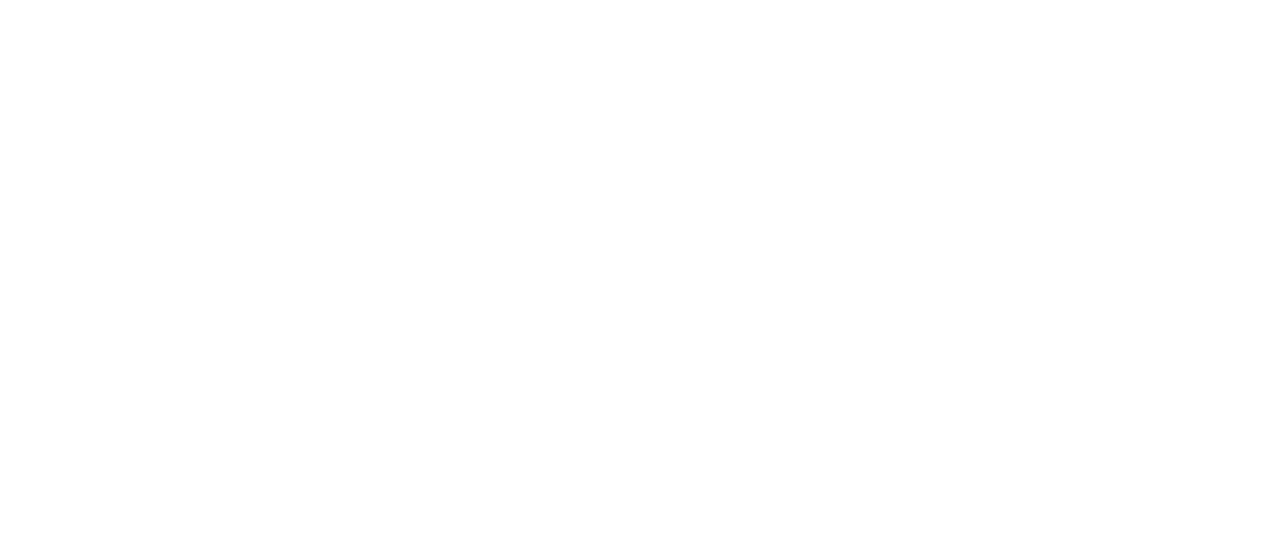
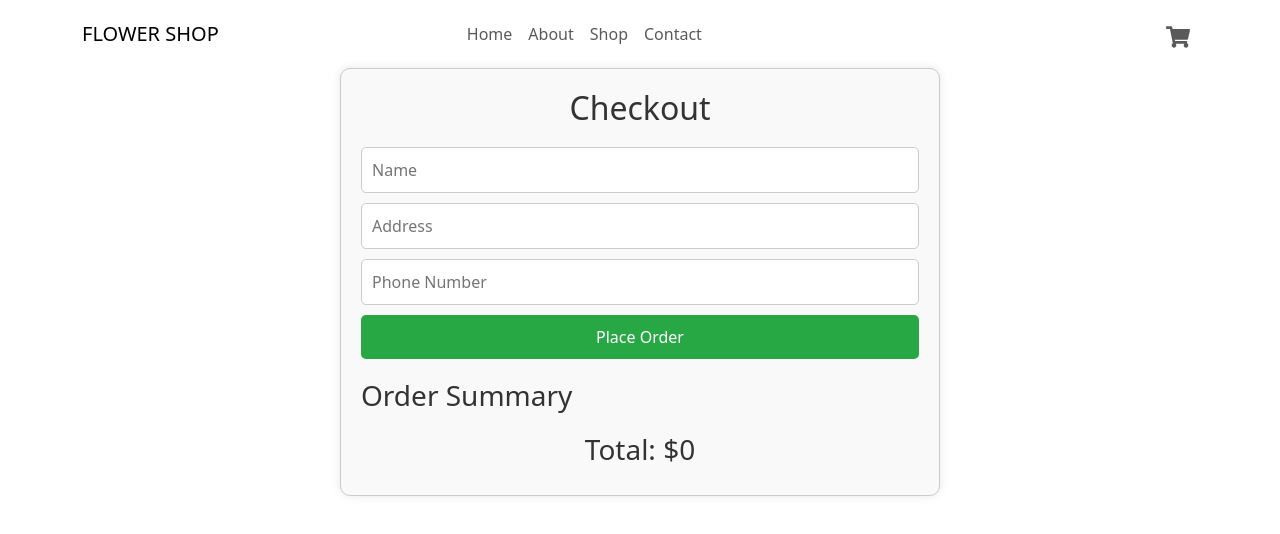
Before and after one commit to Rouabhia2002/Flower-shop, a React (Vite) app: page /checkout in a window 1280 px wide. Before the commit this address had no page. Shown: the top 534 px of the page. Built offline with nearby package versions, Linux system fonts and the light colour scheme.

Commit message:
add checkout

```diff
--- a/src/App.jsx
+++ b/src/App.jsx
@@ -6,6 +6,8 @@
 import ShopPage from '../src/pages/ShopPage.jsx';
 import { SelectedItemProvider } from './context/SelectedItemContext.jsx';
 import OpencartPage from '../src/pages/OpencartPage.jsx';
+import CheckoutPage from '../src/pages/CheckoutPage.jsx'; // Ensure this is the correct path
+
 
 function App() {
   return (
@@ -17,6 +19,7 @@
           <Route path="/contact" element={<ContactPage />} />
           <Route path="/shop" element={<ShopPage />} />
           <Route path="/opencart" element={<OpencartPage />} />
+          <Route path="/checkout" element={<CheckoutPage/>} />
         </Routes>
       </Router>
     </SelectedItemProvider>
--- /dev/null
+++ b/src/components/Checkout/Checkout.css
@@ -0,0 +1,65 @@
+.checkout-container {
+    max-width: 600px;
+    margin: 0 auto;
+    padding: 20px;
+    border: 1px solid #ccc;
+    border-radius: 10px;
+    box-shadow: 0 0 10px rgba(0, 0, 0, 0.1);
+    background-color: #f9f9f9;
+  }
+
+  .checkout-heading {
+    text-align: center;
+    margin-bottom: 20px;
+    color: #333;
+  }
+
+  .checkout-form {
+    display: flex;
+    flex-direction: column;
+    gap: 10px;
+    margin-bottom: 20px;
+  }
+
+  .checkout-input {
+    padding: 10px;
+    font-size: 16px;
+    border-radius: 5px;
+    border: 1px solid #ccc;
+  }
+
+  .checkout-button {
+    padding: 10px;
+    font-size: 16px;
+    border-radius: 5px;
+    border: none;
+    background-color: #28a745;
+    color: #fff;
+    cursor: pointer;
+  }
+
+  .checkout-button:hover {
+    background-color: #218838;
+  }
+
+  .checkout-subheading {
+    margin-top: 20px;
+    margin-bottom: 10px;
+    color: #333;
+  }
+
+  .checkout-order-item {
+    display: flex;
+    justify-content: space-between;
+    margin-bottom: 10px;
+    padding: 10px;
+    border: 1px solid #ccc;
+    border-radius: 5px;
+    background-color: #fff;
+  }
+
+  .checkout-total {
+    text-align: center;
+    margin-top: 20px;
+    color: #333;
+  }
--- /dev/null
+++ b/src/components/Checkout/Checkout.jsx
@@ -0,0 +1,60 @@
+import React, { useContext, useState } from 'react';
+import { SelectedItemContext } from '../../context/SelectedItemContext.jsx';
+import './Checkout.css';
+
+const Checkout = () => {
+  const { CartItem, calculateTotalPrice } = useContext(SelectedItemContext);
+  const [name, setName] = useState('');
+  const [address, setAddress] = useState('');
+  const [phone, setPhone] = useState('');
+
+  const handleCheckout = (e) => {
+    e.preventDefault();
+    // Handle order processing here
+    alert('Order placed successfully!');
+  };
+
+  return (
+    <div className="checkout-container">
+      <h2 className="checkout-heading">Checkout</h2>
+      <form onSubmit={handleCheckout} className="checkout-form">
+        <input
+          type="text"
+          value={name}
+          onChange={(e) => setName(e.target.value)}
+          placeholder="Name"
+          required
+          className="checkout-input"
+        />
+        <input
+          type="text"
+          value={address}
+          onChange={(e) => setAddress(e.target.value)}
+          placeholder="Address"
+          required
+          className="checkout-input"
+        />
+        <input
+          type="tel"
+          value={phone}
+          onChange={(e) => setPhone(e.target.value)}
+          placeholder="Phone Number"
+          required
+          className="checkout-input"
+        />
+        <button type="submit" className="checkout-button">Place Order</button>
+      </form>
+      <h3 className="checkout-subheading">Order Summary</h3>
+      {CartItem.map(item => (
+        <div key={item.id} className="checkout-order-item">
+          <p>{item.title}</p>
+          <p>{item.name} x {item.quantity}</p>
+          <p>${item.price * item.quantity}</p>
+        </div>
+      ))}
+      <h3 className="checkout-total">Total: ${calculateTotalPrice()}</h3>
+    </div>
+  );
+};
+
+export default Checkout;
--- a/src/components/Contact/Contact.jsx
+++ b/src/components/Contact/Contact.jsx
@@ -27,10 +27,10 @@
         <h1>Get In Touch With Us</h1>
         <p>Share some details here. This is a flexible section where you can share anything you want. It could be details or some information.</p>
         <h3>Address</h3>
-        <p>2972 Westheimer Rd. Santa Ana, Illinois 85486</p>
+        <p>1245 logement Alger babzouar</p>
         <div className='contact-info'>
           <h3>Phone</h3>
-          <span>(+91) 987 654 321</span>
+          <span>(+213) 555859300</span>
 
           <h3>Email</h3>
           <span>info@contact.com</span>
--- a/src/components/Navbarr/Navbarr.jsx
+++ b/src/components/Navbarr/Navbarr.jsx
@@ -1,40 +1,32 @@
 import React, { useContext, useState } from 'react';
+import { NavLink } from 'react-router-dom';
 import Container from 'react-bootstrap/Container';
 import Nav from 'react-bootstrap/Nav';
 import Navbar from 'react-bootstrap/Navbar';
-import { NavLink } from 'react-router-dom';
-import { FaShoppingCart } from 'react-icons/fa';
 import Offcanvas from 'react-bootstrap/Offcanvas';
 import Stack from 'react-bootstrap/Stack';
+import { FaShoppingCart } from 'react-icons/fa';
+import { CiCircleRemove } from 'react-icons/ci';
 import { SelectedItemContext } from '../../context/SelectedItemContext'; // Adjust path as necessary
-import { CiCircleRemove } from "react-icons/ci";
 
 function Navbarr() {
   const [show, setShow] = useState(false);
-  const { CartItem ,calculateTotalPrice ,handleRemoveItem} = useContext(SelectedItemContext);
+  const { CartItem, calculateTotalPrice, handleRemoveItem } = useContext(SelectedItemContext);
 
   const handleClose = () => setShow(false);
   const handleShow = () => setShow(true);
 
   return (
-    <Navbar collapseOnSelect  expand="lg"  className="custom-navbar">
+    <Navbar collapseOnSelect expand="lg" className="custom-navbar">
       <Container>
         <Navbar.Brand as={NavLink} to="/">FLOWER SHOP</Navbar.Brand>
         <Navbar.Toggle aria-controls="responsive-navbar-nav" />
         <Navbar.Collapse id="responsive-navbar-nav">
           <Nav className="mx-auto">
-            <Nav.Link as={NavLink} to="/" end>
-              Home
-            </Nav.Link>
-            <Nav.Link as={NavLink} to="/about">
-              About
-            </Nav.Link>
-            <Nav.Link as={NavLink} to="/shop">
-              Shop
-            </Nav.Link>
-            <Nav.Link as={NavLink} to="/contact">
-              Contact
-            </Nav.Link>
+            <Nav.Link as={NavLink} to="/" end>Home</Nav.Link>
+            <Nav.Link as={NavLink} to="/about">About</Nav.Link>
+            <Nav.Link as={NavLink} to="/shop">Shop</Nav.Link>
+            <Nav.Link as={NavLink} to="/contact">Contact</Nav.Link>
           </Nav>
           <Nav className="ms-auto">
             <Nav.Link onClick={handleShow} style={{ fontSize: '24px' }}>
@@ -49,7 +41,7 @@
           <Offcanvas.Title>Shopping Cart</Offcanvas.Title>
         </Offcanvas.Header>
         <Offcanvas.Body>
-          {Array.isArray(CartItem) ? (
+          {Array.isArray(CartItem) && CartItem.length > 0 ? (
             <Stack gap={3}>
               {CartItem.map((item) => (
                 <div className="p-2 d-flex flex-row" key={item.id}>
@@ -60,21 +52,26 @@
                       <li>Price: ${item.price * item.quantity}</li>
                     </ul>
                   </div>
-                <div><img src={item.img} alt={item.title} style={{ width: '150px', height: '150px' }} /></div>
+                  <div>
+                    <img src={item.img} alt={item.title} style={{ width: '150px', height: '150px' }} />
+                  </div>
                   <CiCircleRemove
                     onClick={() => handleRemoveItem(item.id)}
-  style={{ fontSize: '24px', cursor: 'pointer' }} // Ajustez la taille de l'icône et ajoutez le curseur de pointer
+                    style={{ fontSize: '24px', cursor: 'pointer' }} // Adjust the icon size and add pointer cursor
                   />
+                </div>
+              ))}
 
 
-              </div>
-              ))}
+
+          <h6>The price of your product is ${calculateTotalPrice()}</h6>
+          <NavLink to="/checkout" onClick={handleClose} >
+            <button className="btn btn-primary">Go to Checkout</button>
+          </NavLink>
            </Stack>
           ) : (
             <p>No items in the cart.</p>
           )}
-
-          <h6>the price of your product is {calculateTotalPrice()} $</h6>
 
         </Offcanvas.Body>
       </Offcanvas>
--- /dev/null
+++ b/src/pages/CheckoutPage.jsx
@@ -0,0 +1,14 @@
+import React from 'react';
+import Navbarr from '../components/Navbarr/Navbarr.jsx';
+import Checkout from '../components/Checkout/Checkout.jsx';
+
+const CheckoutPage = () => {
+  return (
+    <>
+      <Navbarr />
+      <Checkout/>
+    </>
+  );
+};
+
+export default CheckoutPage;
--- a/src/pages/ContactPage.jsx
+++ b/src/pages/ContactPage.jsx
@@ -2,6 +2,7 @@
 import Navbarr from '../components/Navbarr/Navbarr.jsx';
 import Contact from '../components/Contact/Contact.jsx';
 import Footer from '../components/Footer/Footer.jsx';
+import Checkout from '../components/Checkout/Checkout.jsx';
 
 const ContactPage = () => {
   return (
```
Lines whose indentation alone changed are shown as unchanged.
